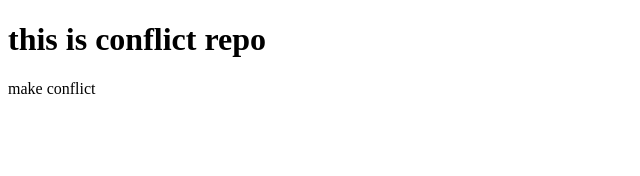
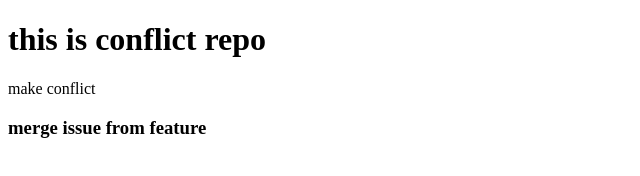
Before and after one commit to Sajjadhosenshohan/conflict-repo, a plain HTML site: page index.html in a window 1280 px wide. Shown: the whole page, without its empty margins (0-640 px from the left). Drawn offline with Linux system fonts and the light colour scheme.

Commit message:
merge issue from feature

```diff
--- a/index.html
+++ b/index.html
@@ -8,5 +8,6 @@
 <body>
     <h1>this is conflict repo</h1>
     <p>make conflict</p>
+    <h3>merge issue from feature</h3>
 </body>
 </html>
```
